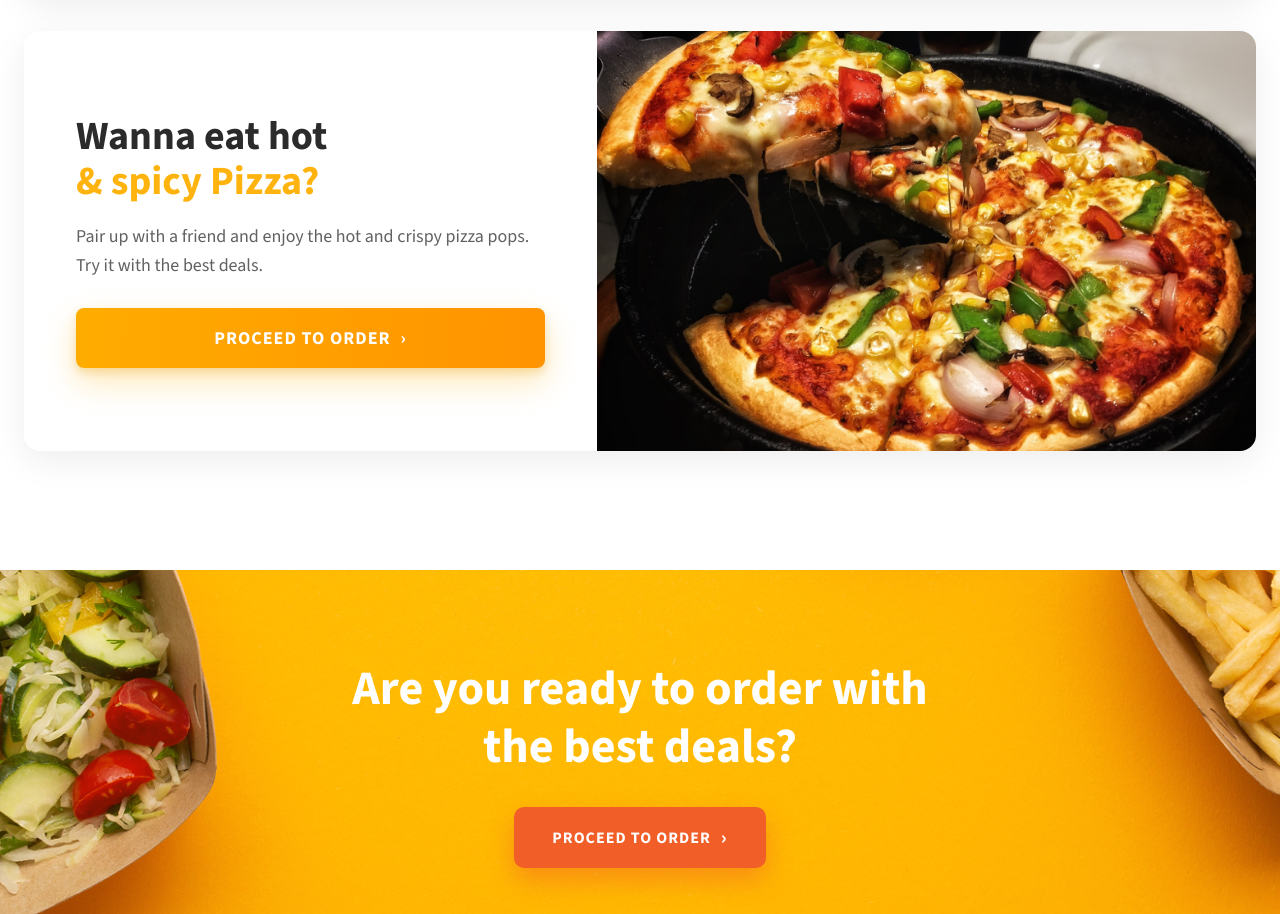
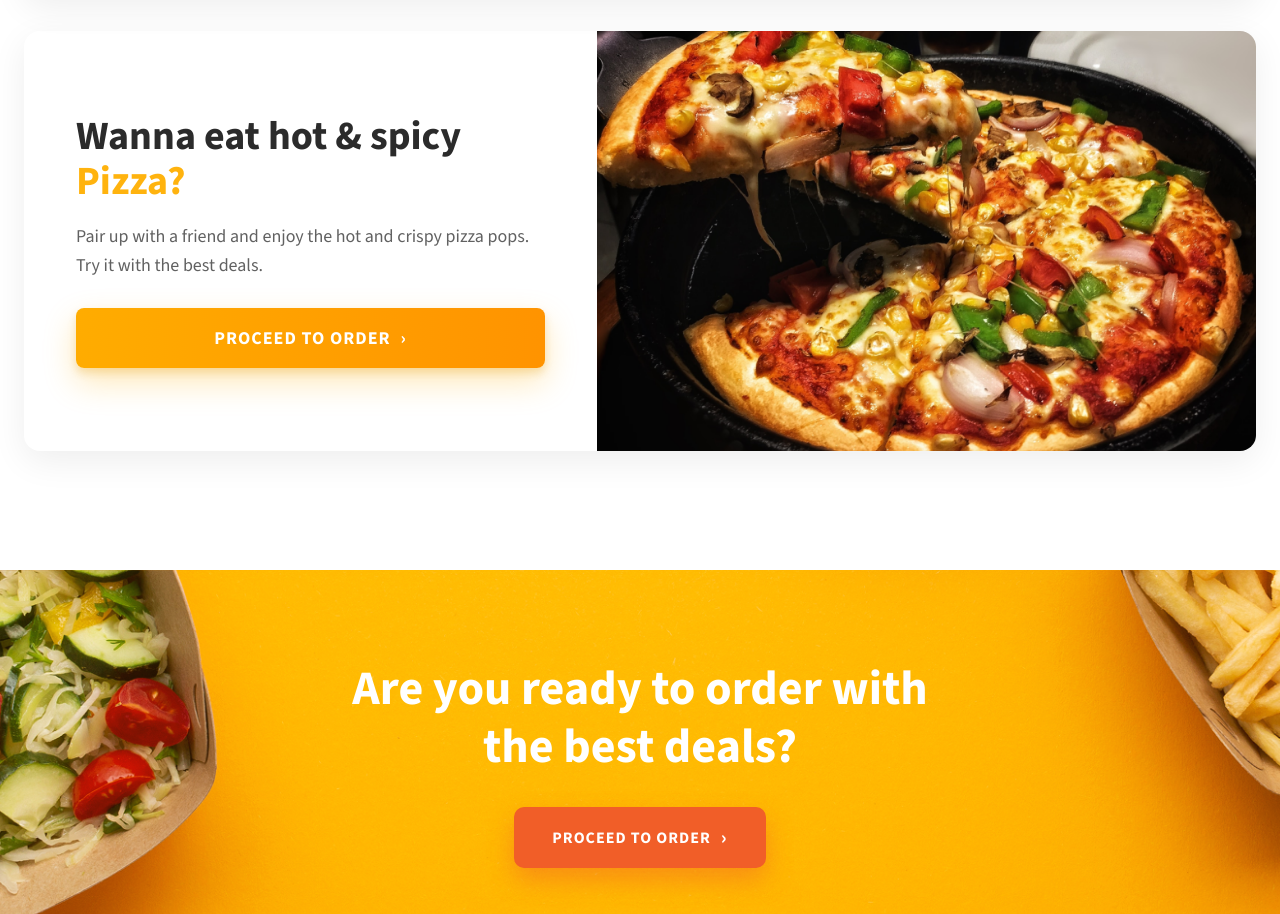
Before and after one commit to quanbt4567/Bai_7, a plain HTML site: page index.html in a window 1280 px wide. Shown: the part 5405-6319 px from the top of the page. Drawn offline with nearby package versions, Linux system fonts and the light colour scheme.

Commit message:
Update index.html

```diff
--- a/index.html
+++ b/index.html
@@ -317,7 +317,7 @@
             </article>
             <article class="story">
                 <div>
-                    <h2>Wanna eat hot <span>&amp; spicy Pizza?</span></h2>
+                    <h2>Wanna eat hot &amp; spicy <span>Pizza?</span></h2>
                     <p>Pair up with a friend and enjoy the hot and crispy pizza pops. Try it with the best deals.</p><a
                         class="orange-button" href="#">Proceed to order <span>›</span></a>
                 </div><img src="images/pizza.png" alt="Hot pizza">
```
